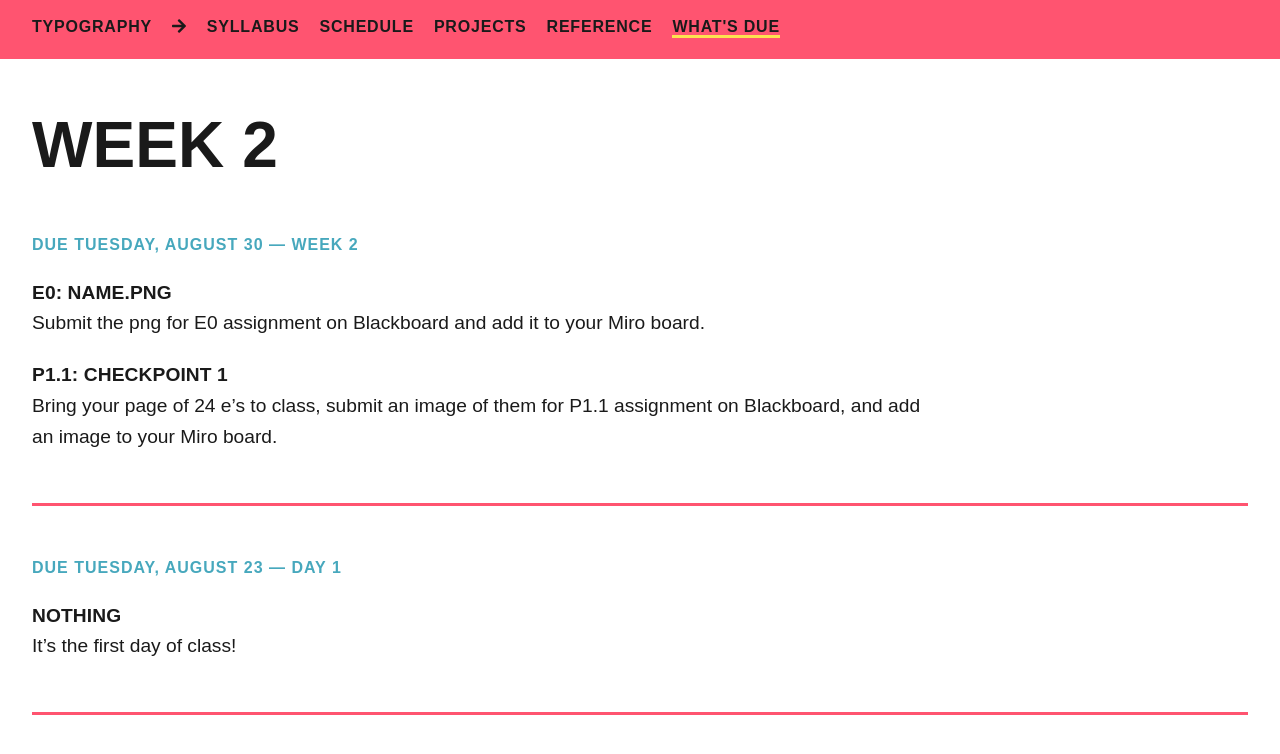
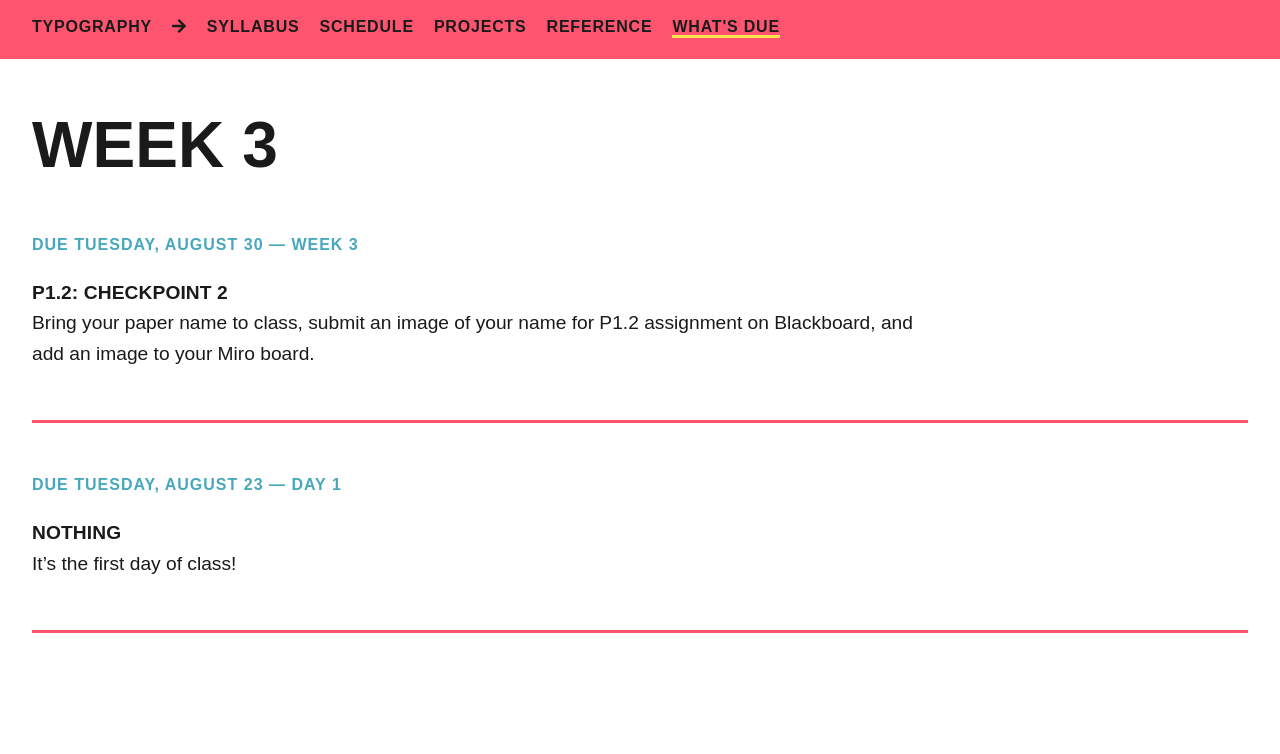
Before and after one commit to gmu-gd/type22-fall, a Jekyll site: the page built from _posts/due/2022-08-23-due.md, in a window 1280 px wide. Shown: the top 754 px of the page. Built offline with Jekyll 4.4.1, drawn with Linux system fonts in a browser that asks for light colours; some web fonts are replaced.

Commit message:
Update 2022-08-23-due.md

```diff
--- a/_posts/due/2022-08-23-due.md
+++ b/_posts/due/2022-08-23-due.md
@@ -1,12 +1,9 @@
 ---
 layout: due
 author: Michael McDermott
-title: Week 2
+title: Week 3
 categories: [due]
-excerpt: Exercise 0&colon; name dot png &amp; P1.1&colon; Checkpoint 1
+excerpt: P1.2&colon; Checkpoint 2
 ---
-#### E0: name.png
-Submit the png for E0 assignment on Blackboard and add it to your Miro board.
-
-#### P1.1: Checkpoint 1
-Bring your page of 24 e's to class, submit an image of them for P1.1 assignment on Blackboard, and add an image to your Miro board.
+#### P1.2: Checkpoint 2
+Bring your paper name to class, submit an image of your name for P1.2 assignment on Blackboard, and add an image to your Miro board.
```
